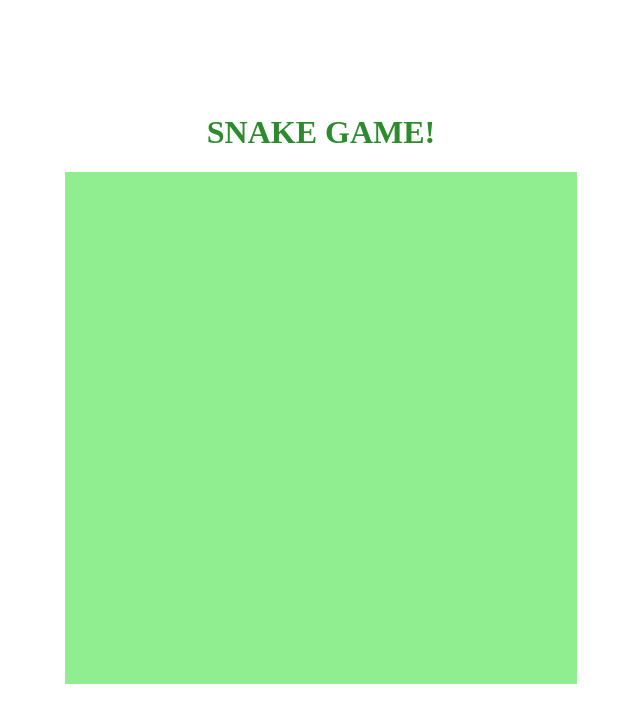
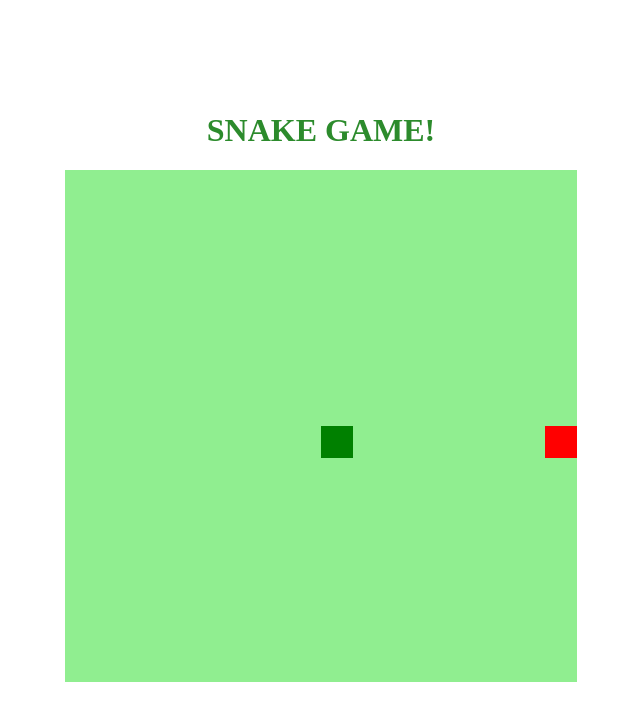
Before and after one commit to Code-JV-export/Jogo-da-cobrinha, a plain HTML site: page index.html in a window 1280 px wide. Both pictures are taken after a click on the button "Iniciar". Shown: the whole page, without its empty margins (295-935 px from the left). Drawn offline with Linux system fonts and the light colour scheme.

Commit message:
criado a funcao para pintar todo o corpo da cobrinha, junto da funcao que cria as comidas, alem da aleatoriedade que ela se apresenta

```diff
--- a/index.html
+++ b/index.html
@@ -13,7 +13,8 @@
             <h1>SNAKE GAME!</h1>
             <button id="start" class="initial">Iniciar</button>
         </div>
-        <canvas id="snake" width="512" height="512"></canvas>
-
+        <div id="divCanvas">
+            <canvas id="snake" width="512" height="512"></canvas>
+        </div>
     </body>
 </html>
--- a/script.js
+++ b/script.js
@@ -1,18 +1,49 @@
 let canvasGame = document.getElementById("snake");
 let context = canvasGame.getContext("2d");
+let box = 32;
+let bodySnake = [];
+bodySnake[0] = {
+    x: 8 * box,
+    y: 8 * box
+};
+let direction = "right"
+let food = {
+    x: Math.floor(Math.random() * 15 + 1) * box,
+    y: Math.floor(Math.random() * 15 + 1) * box
+};
 
-let box = 32;
 
 let start = document.getElementById("start");
-start.addEventListener("click", startGame);
+start.addEventListener("click", loadTry);
 
-function startGame() {
-    let game = setInterval(createBG, 100);
+function loadTry() {
+    let invisible = document.getElementById("divCanvas");
     start.remove(start);
-    canvasGame.style.display = "block";
+    invisible.style.display = "block";
+
 }
 
 function createBG() {
     context.fillStyle = "lightgreen";
     context.fillRect(0, 0, 16 * box, 16 * box);
 }
+
+function createSnake() {
+    for(i = 0; i < bodySnake.length; i++) {
+        context.fillStyle = "green";
+        context.fillRect(bodySnake[i].x, bodySnake[i].y, box, box);
+    }
+}
+
+function drawFood() {
+    context.fillStyle = "red";
+    context.fillRect(food.x, food.y, box, box);
+}
+
+function startGame() {
+    createBG();
+    createSnake();
+    drawFood();
+}
+
+var game = setInterval(startGame, 100);
--- a/style.css
+++ b/style.css
@@ -8,7 +8,7 @@ body {
     color: rgb(44, 139, 44);
 }
 
-#snake {
+#divCanvas {
     display: none;
     transition-duration: 0.4s;
 }
```
